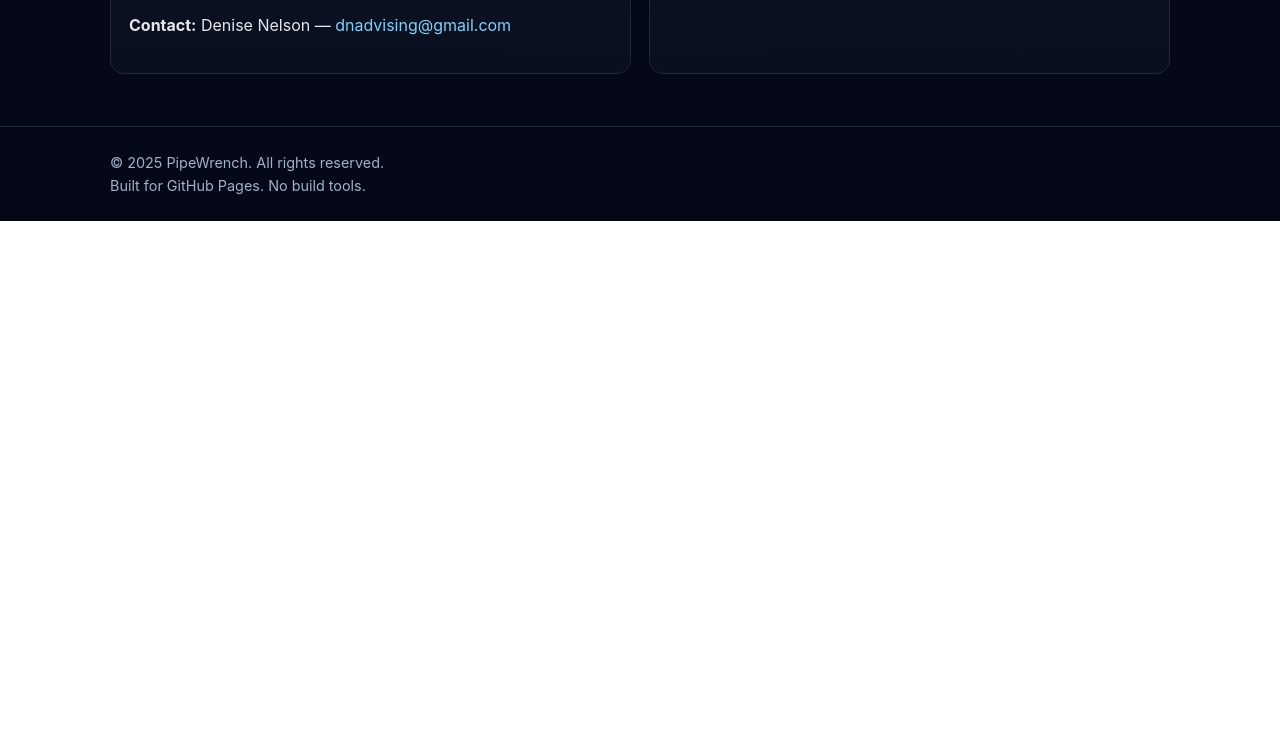
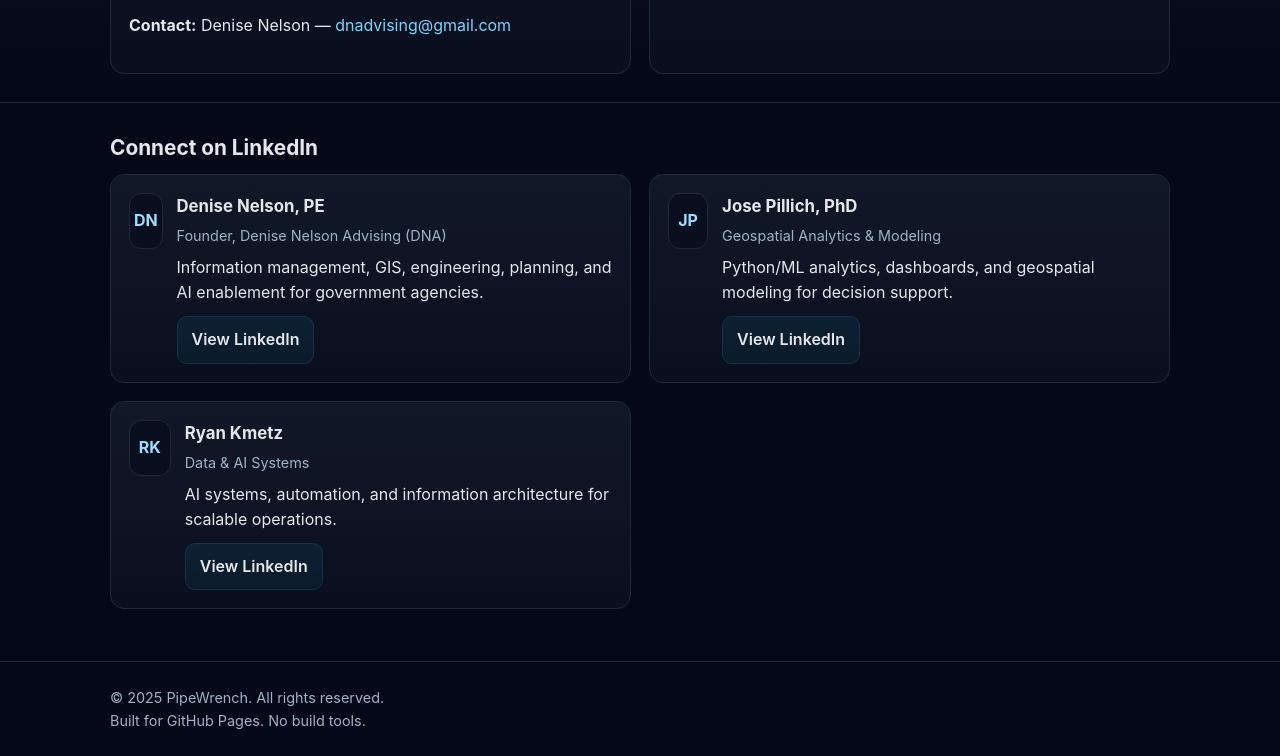
Before and after one commit to rmkenv/pipewrenchweb, a plain HTML site: page team.html in a window 1280 px wide. Shown: the part 750-1506 px from the top of the page. Before the commit the page ends 971 px from the top, so only its background shows below. Drawn offline with Linux system fonts and the light colour scheme.

Commit message:
Update team.html

```diff
--- a/team.html
+++ b/team.html
@@ -59,6 +59,59 @@
     </div>
   </section>
 
+  <!-- LinkedIn Cards -->
+  <section>
+    <div class="container">
+      <h3>Connect on LinkedIn</h3>
+      <div class="grid cols-2">
+        <!-- Denise Nelson -->
+        <div class="card" style="display:flex;gap:14px;align-items:flex-start">
+          <div style="width:56px;height:56px;border-radius:12px;background:#0a0f1f;border:1px solid var(--border);display:flex;align-items:center;justify-content:center;font-weight:700;color:#9fdcff">
+            DN
+          </div>
+          <div>
+            <h4 style="margin:0 0 4px">Denise Nelson, PE</h4>
+            <p class="note" style="margin:0 0 8px">Founder, Denise Nelson Advising (DNA)</p>
+            <p style="margin:0 0 10px">Information management, GIS, engineering, planning, and AI enablement for government agencies.</p>
+            <a class="btn" href="https://www.linkedin.com/in/denisenelsonpe/" target="_blank" rel="noopener">
+              View LinkedIn
+            </a>
+          </div>
+        </div>
+
+        <!-- Jose Pillich -->
+        <div class="card" style="display:flex;gap:14px;align-items:flex-start">
+          <div style="width:56px;height:56px;border-radius:12px;background:#0a0f1f;border:1px solid var(--border);display:flex;align-items:center;justify-content:center;font-weight:700;color:#9fdcff">
+            JP
+          </div>
+          <div>
+            <h4 style="margin:0 0 4px">Jose Pillich, PhD</h4>
+            <p class="note" style="margin:0 0 8px">Geospatial Analytics & Modeling</p>
+            <p style="margin:0 0 10px">Python/ML analytics, dashboards, and geospatial modeling for decision support.</p>
+            <a class="btn" href="https://www.linkedin.com/in/jose-pillich-phd-63577b3/" target="_blank" rel="noopener">
+              View LinkedIn
+            </a>
+          </div>
+        </div>
+
+        <!-- Ryan Kmetz -->
+        <div class="card" style="display:flex;gap:14px;align-items:flex-start">
+          <div style="width:56px;height:56px;border-radius:12px;background:#0a0f1f;border:1px solid var(--border);display:flex;align-items:center;justify-content:center;font-weight:700;color:#9fdcff">
+            RK
+          </div>
+          <div>
+            <h4 style="margin:0 0 4px">Ryan Kmetz</h4>
+            <p class="note" style="margin:0 0 8px">Data & AI Systems</p>
+            <p style="margin:0 0 10px">AI systems, automation, and information architecture for scalable operations.</p>
+            <a class="btn" href="https://www.linkedin.com/in/ryankmetz/" target="_blank" rel="noopener">
+              View LinkedIn
+            </a>
+          </div>
+        </div>
+      </div>
+    </div>
+  </section>
+
   <footer>
     <div class="container">
       <div>© <span id="year"></span> PipeWrench. All rights reserved.</div>
```
